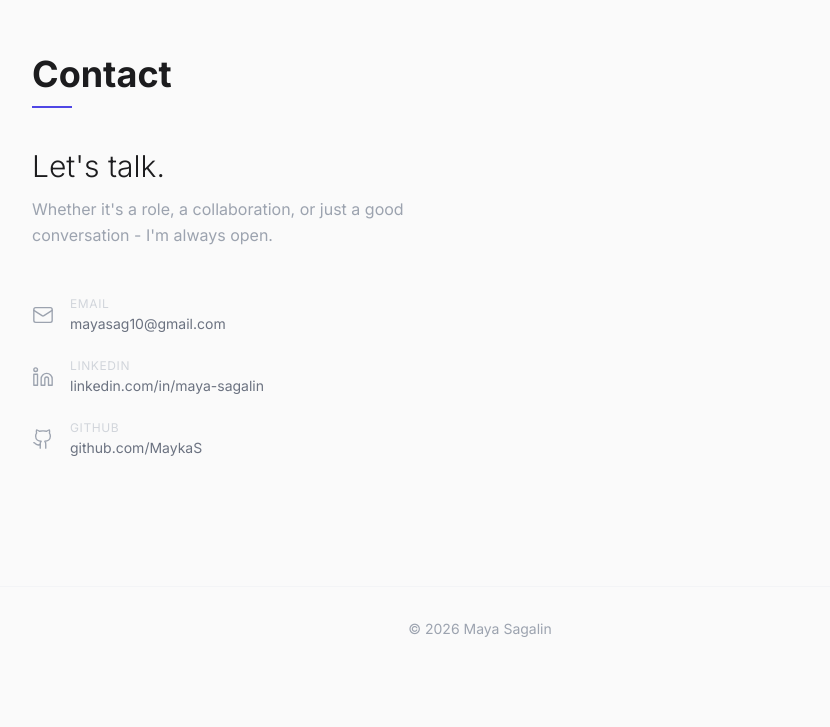
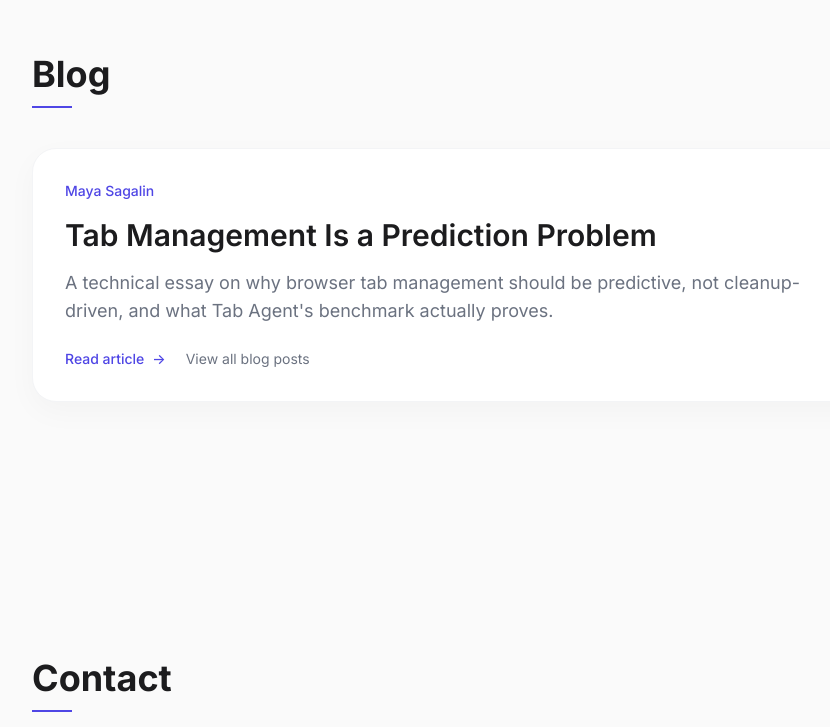
Before and after one commit to MaykaS/MaykaS.github.io, a Next.js app: page / in a window 1280 px wide. Shown: the part 8778-9505 px from the top of the page, without its empty margins (160-990 px from the left). Before the commit the page ends 9449 px from the top, so only its background shows below. Built offline with nearby package versions, Linux system fonts and the light colour scheme.

Commit message:
Publish homepage blog section

```diff
--- a/app/page.tsx
+++ b/app/page.tsx
@@ -7,6 +7,7 @@ import Volunteering from '@/components/Volunteering'
 import Skills from '@/components/Skills'
 import Interests from '@/components/Interests'
 import Blog from '@/components/Blog'
+import BlogPreview from '@/components/BlogPreview'
 import Contact from '@/components/Contact'
 
 export default function Home() {
@@ -21,6 +22,7 @@ export default function Home() {
       <Skills />
       <Interests />
       <Blog />
+      <BlogPreview />
       <Contact />
     </main>
   )
--- /dev/null
+++ b/components/BlogPreview.tsx
@@ -0,0 +1,52 @@
+import Link from 'next/link'
+import { getAllBlogPosts } from '@/lib/blog'
+
+export default function BlogPreview() {
+  const posts = getAllBlogPosts()
+
+  return (
+    <section id="blog" className="px-6 py-24 md:py-32 bg-[#FAFAFA]">
+      <div className="max-w-4xl mx-auto">
+        <h2 className="text-3xl md:text-4xl font-bold text-[#1C1C1E] mb-3">Blog</h2>
+        <div className="w-10 h-0.5 bg-indigo-600 mb-10" />
+
+        <div className="grid gap-6">
+          {posts.map((post) => (
+            <article
+              key={post.slug}
+              className="bg-white rounded-3xl border border-gray-100 p-7 md:p-8 shadow-[0_10px_30px_rgba(28,28,30,0.03)]"
+            >
+              <p className="text-sm font-medium text-indigo-600 mb-4">{post.author}</p>
+              <h3 className="text-2xl md:text-3xl font-semibold text-[#1C1C1E] leading-tight mb-4">
+                <Link
+                  href={`/blog/${post.slug}`}
+                  className="hover:text-indigo-600 transition-colors"
+                >
+                  {post.title}
+                </Link>
+              </h3>
+              <p className="text-base md:text-lg text-gray-500 leading-relaxed mb-6 max-w-3xl">
+                {post.preview}
+              </p>
+              <div className="flex flex-wrap items-center gap-5">
+                <Link
+                  href={`/blog/${post.slug}`}
+                  className="inline-flex items-center gap-2 text-sm font-medium text-indigo-600 hover:text-indigo-700 transition-colors"
+                >
+                  Read article
+                  <span aria-hidden="true">-&gt;</span>
+                </Link>
+                <Link
+                  href="/blog"
+                  className="text-sm text-gray-500 hover:text-indigo-600 transition-colors"
+                >
+                  View all blog posts
+                </Link>
+              </div>
+            </article>
+          ))}
+        </div>
+      </div>
+    </section>
+  )
+}
--- a/components/Nav.tsx
+++ b/components/Nav.tsx
@@ -12,7 +12,7 @@ const links = [
   { label: 'Skills', href: '/#skills' },
   { label: 'Interests', href: '/#interests' },
   { label: 'Thoughts', href: '/#thoughts' },
-  { label: 'Blog', href: '/blog' },
+  { label: 'Blog', href: '/#blog' },
   { label: 'Contact', href: '/#contact' },
 ]
 
```
Also changed, not shown: 404.html (+1 -1 lines), blog/index.html (+1 -1 lines), blog/tab-management-is-a-prediction-problem/index.html (+2 -2 lines), index.html (+1 -1 lines), blog/index.txt, blog/tab-management-is-a-prediction-problem/index.txt, index.txt.
